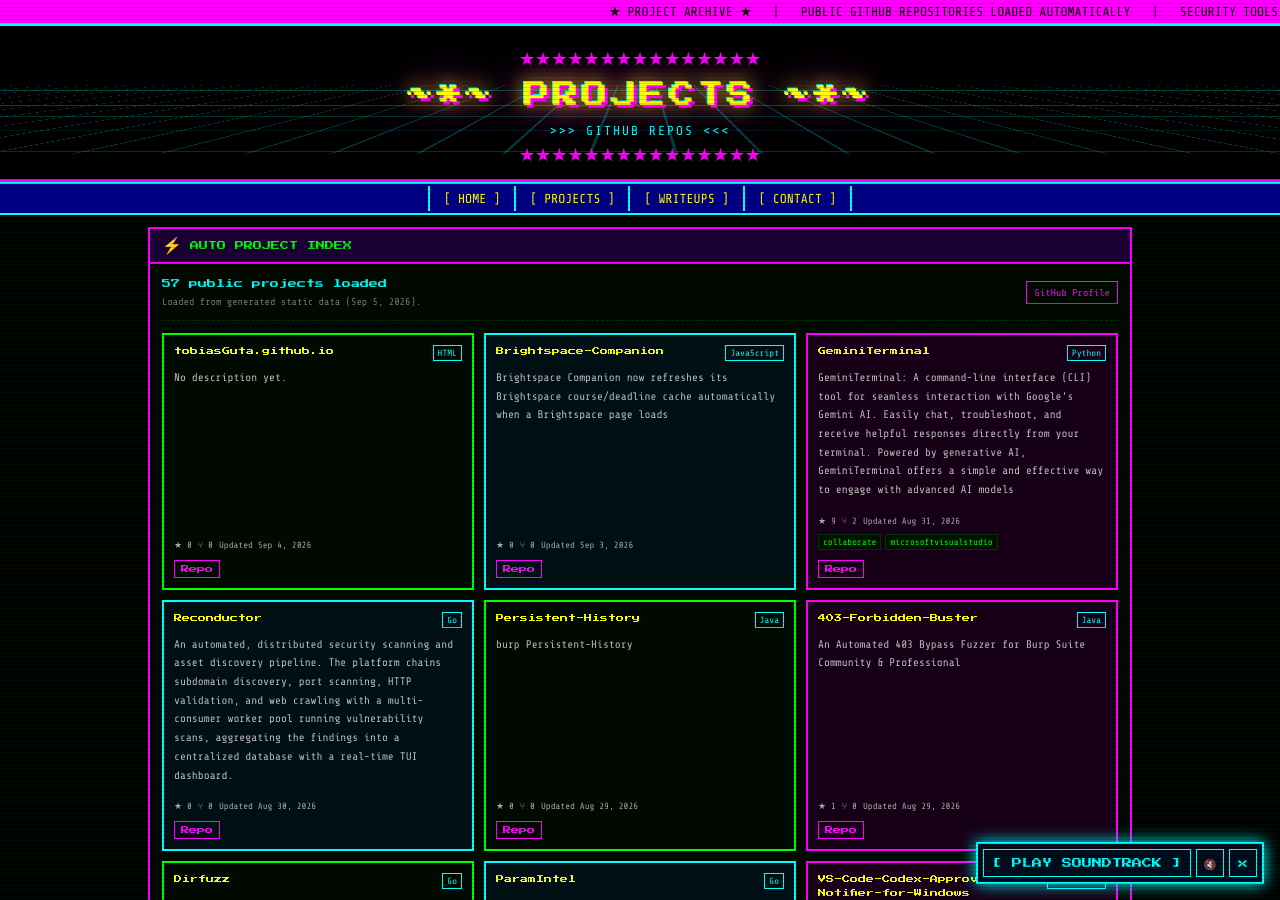
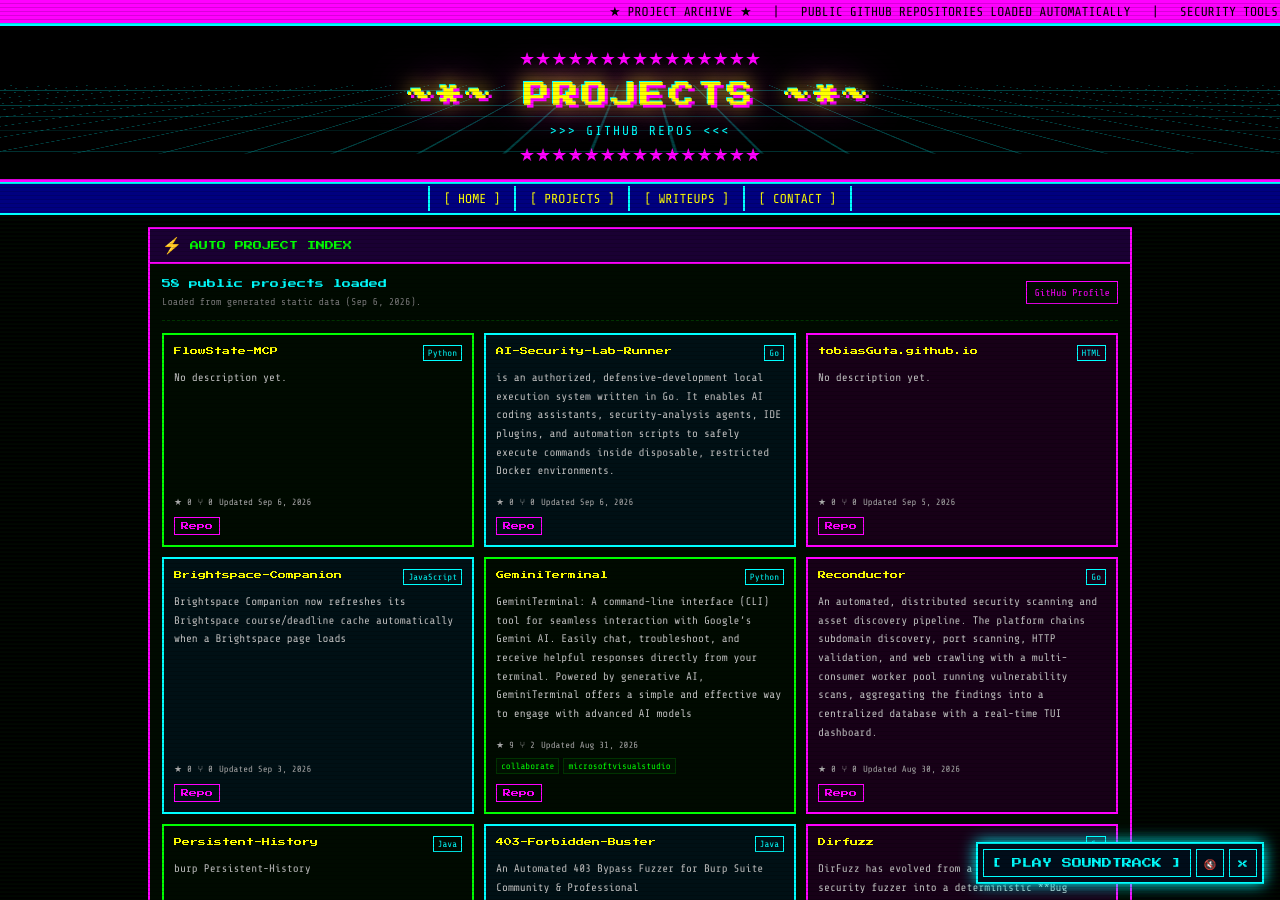
Before and after one commit to tobiasGuta/tobiasGuta.github.io, a Jekyll site: the page built from projects.html, in a window 1280 px wide and 900 px high. Built offline with Jekyll 4.4.1, drawn with Linux system fonts in a browser that asks for light colours; some of the changed text lies outside the part shown.

Commit message:
Update generated project data

```diff
--- a/assets/data/projects.json
+++ b/assets/data/projects.json
@@ -1,8 +1,34 @@
 {
   "owner": "tobiasGuta",
   "source": "github_api",
-  "generated_at": "2026-09-05T11:49:35.275272+00:00",
+  "generated_at": "2026-09-06T12:07:47.207555+00:00",
   "projects": [
+    {
+      "name": "FlowState-MCP",
+      "description": null,
+      "html_url": "https://github.com/tobiasGuta/FlowState-MCP",
+      "homepage": null,
+      "language": "Python",
+      "topics": [],
+      "stargazers_count": 0,
+      "forks_count": 0,
+      "updated_at": "2026-09-06T02:05:24Z",
+      "fork": false,
+      "archived": false
+    },
+    {
+      "name": "AI-Security-Lab-Runner",
+      "description": "is an authorized, defensive-development local execution system written in Go. It enables AI coding assistants, security-analysis agents, IDE plugins, and automation scripts to safely execute commands inside disposable, restricted Docker environments.",
+      "html_url": "https://github.com/tobiasGuta/AI-Security-Lab-Runner",
+      "homepage": null,
+      "language": "Go",
+      "topics": [],
+      "stargazers_count": 0,
+      "forks_count": 0,
+      "updated_at": "2026-09-06T01:33:39Z",
+      "fork": false,
+      "archived": false
+    },
     {
       "name": "tobiasGuta.github.io",
       "description": null,
@@ -12,7 +38,7 @@
       "topics": [],
       "stargazers_count": 0,
       "forks_count": 0,
-      "updated_at": "2026-09-04T12:43:09Z",
+      "updated_at": "2026-09-05T11:49:39Z",
       "fork": false,
       "archived": false
     },
@@ -279,19 +305,6 @@
       "stargazers_count": 0,
       "forks_count": 0,
       "updated_at": "2026-07-31T20:56:36Z",
-      "fork": false,
-      "archived": false
-    },
-    {
-      "name": "AI-Security-Lab-Runner",
-      "description": "is an authorized, defensive-development local execution system written in Go. It enables AI coding assistants, security-analysis agents, IDE plugins, and automation scripts to safely execute commands inside disposable, restricted Docker environments.",
-      "html_url": "https://github.com/tobiasGuta/AI-Security-Lab-Runner",
-      "homepage": null,
-      "language": "Go",
-      "topics": [],
-      "stargazers_count": 0,
-      "forks_count": 0,
-      "updated_at": "2026-07-31T17:30:47Z",
       "fork": false,
       "archived": false
     },
```
